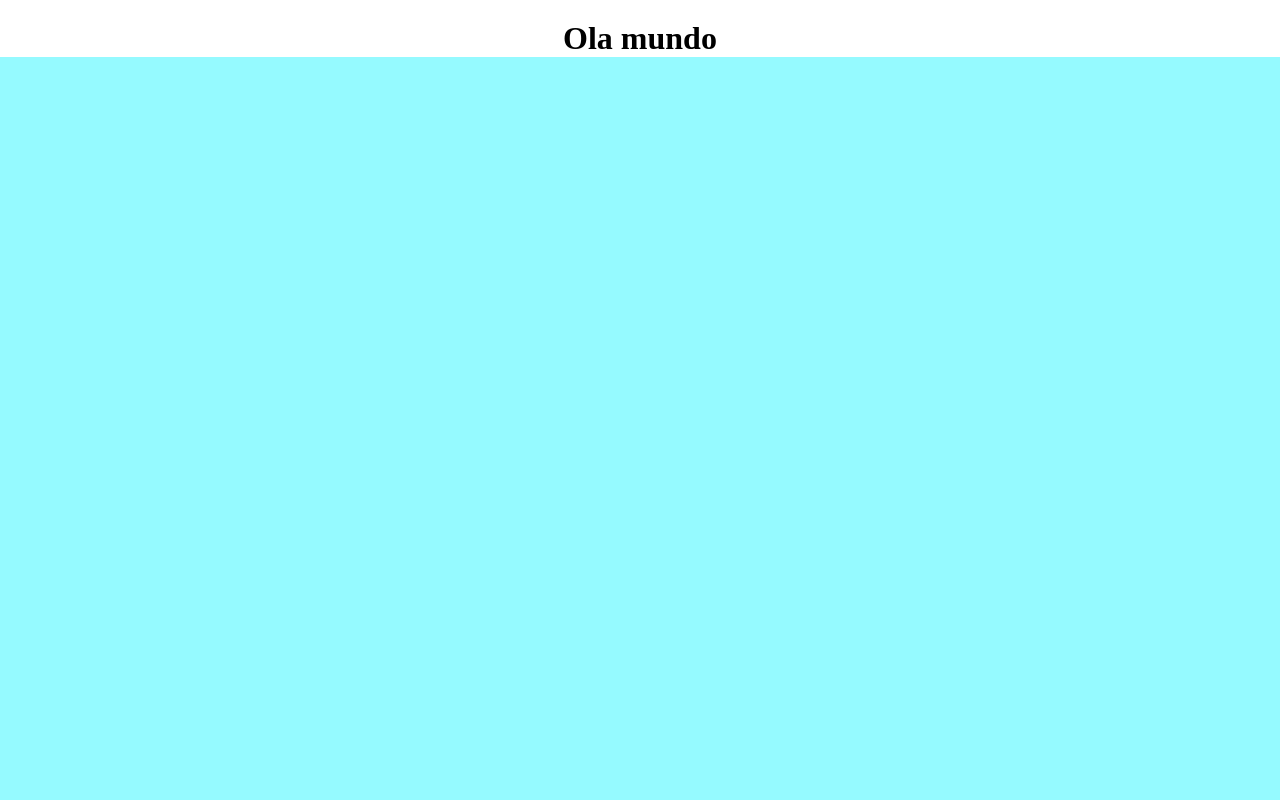
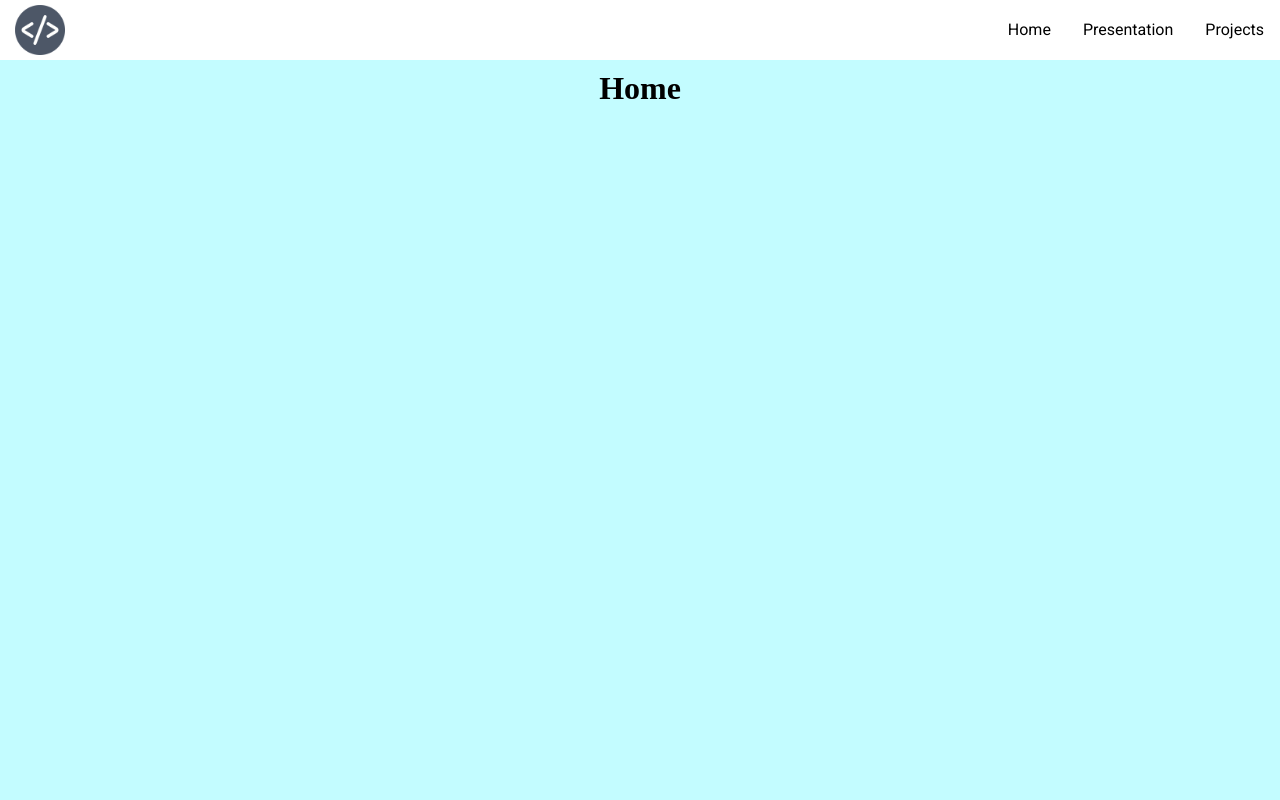
Before and after one commit to Giovaniavs/MyProject-Client, a React (Create React App) app: page / in a window 1280 px wide. Shown: the top 800 px of the page. Built offline with nearby package versions, Linux system fonts and the light colour scheme.

Commit message:
Feature(main): navbar structure completed and functional

```diff
--- /dev/null
+++ b/public/index.css
@@ -0,0 +1,3 @@
+html {
+  scroll-behavior: smooth;
+}
--- a/public/index.html
+++ b/public/index.html
@@ -5,6 +5,7 @@
     <link rel="icon" href="%PUBLIC_URL%/favicon.png" />
     <link rel="stylesheet" href="https://fonts.googleapis.com/css?family=Roboto:300,400,500,700&display=swap" />
     <link rel="stylesheet" href="https://fonts.googleapis.com/icon?family=Material+Icons" />
+    <link rel="stylesheet" href="./index.css">
     <meta name="viewport" content="width=device-width, initial-scale=1" />
     <meta name="theme-color" content="#000000" />
     <meta
--- a/src/components/Navbar/Navbar.tsx
+++ b/src/components/Navbar/Navbar.tsx
@@ -1,12 +1,33 @@
 import React from 'react';
-import { NavbarContainer } from './styles';
+import {
+  NavbarContainer,
+  NavbarList,
+  NavbarItem,
+  ItemLink,
+  ContainerImage,
+} from './styles';
 import { H1 } from '../../global/globalStyle';
+
+import MyPageIcon from '../../assets/MyPageIcon.png';
 
 function Navbar() {
   return (
     <>
       <NavbarContainer>
-        <H1> Ola mundo </H1>
+        <a href="#Home">
+          <ContainerImage alt="My page icon" src={MyPageIcon} />
+        </a>
+        <NavbarList>
+          <NavbarItem>
+            <ItemLink href="#Projects"> Projects </ItemLink>
+          </NavbarItem>
+          <NavbarItem>
+            <ItemLink href="#Presentation"> Presentation </ItemLink>
+          </NavbarItem>
+          <NavbarItem>
+            <ItemLink href="#Home"> Home </ItemLink>
+          </NavbarItem>
+        </NavbarList>
       </NavbarContainer>
     </>
 
--- a/src/components/Navbar/styles.ts
+++ b/src/components/Navbar/styles.ts
@@ -1,12 +1,52 @@
 import styled from 'styled-components';
 
 const NavbarContainer = styled.div`
+  display: flex;
+  align-items: center;
+  justify-content: space-between;
   width: 100%;
+  height: 60px;
   position: fixed;
   z-index: 10;
   background-color: #ffffff ;
 `;
 
+const NavbarList = styled.ul`
+  list-style-type: none;
+  height: 100%;
+  margin: 0;
+  padding: 0;
+  overflow: hidden;
+`;
+
+const NavbarItem = styled.li`
+  float: right;
+`;
+
+const ItemLink = styled.a`
+  display: block;
+  color: black;
+  text-align: center;
+  margin: 20px 16px;
+  text-decoration: none;
+  font-family: 'Roboto', sans-serif;
+  cursor: pointer;
+  transition: .5s;
+  &:hover {
+    color: #2de64c;
+  }
+  `;
+
+const ContainerImage = styled.img`
+  height: 50px;
+  margin: 3px 0 0 15px;
+  cursor: pointer;
+`;
+
 export {
   NavbarContainer,
+  NavbarList,
+  NavbarItem,
+  ItemLink,
+  ContainerImage,
 };
--- a/src/global/globalStyle.ts
+++ b/src/global/globalStyle.ts
@@ -6,6 +6,7 @@ interface Props {
 
 const Container = styled.div<Props>`
   height: 100vh;
+  padding: 70px 0;
   z-index: 1;
   background-color: ${(p: Props) => p.backGroundColor};
 `;
@@ -14,7 +15,6 @@ const H1 = styled.h1`
   display: flex;
   justify-content: center;
   margin: 0;
-  padding: 20px 0 0 0;
 `;
 
 export {
--- a/src/views/Home/Home.tsx
+++ b/src/views/Home/Home.tsx
@@ -4,7 +4,7 @@ import { Container, H1 } from '../../global/globalStyle';
 function Home() {
   return (
     <>
-      <Container backGroundColor="#95FAFF">
+      <Container id="Home" backGroundColor="#c3fcff">
         <H1> Home </H1>
       </Container>
     </>
--- a/src/views/Presentation/Presentation.tsx
+++ b/src/views/Presentation/Presentation.tsx
@@ -4,7 +4,7 @@ import { Container, H1 } from '../../global/globalStyle';
 function Presentation() {
   return (
     <>
-      <Container backGroundColor="#FFFD95">
+      <Container id="Presentation" backGroundColor="rgb(255, 254, 183)">
         <H1> Presentation </H1>
       </Container>
 
--- a/src/views/Projects/Projects.tsx
+++ b/src/views/Projects/Projects.tsx
@@ -4,7 +4,7 @@ import { Container, H1 } from '../../global/globalStyle';
 function Projects() {
   return (
     <>
-      <Container backGroundColor="#C2FF95">
+      <Container id="Pro" backGroundColor="#d3ffb4">
         <H1> Projects </H1>
       </Container>
 
```
Also changed, not shown: src/assets/MyPageIcon.png (added), 1 other file (tests, documents, lock files or other folders).
